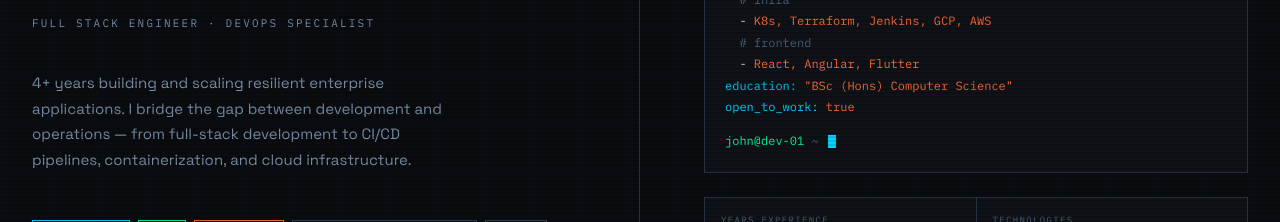
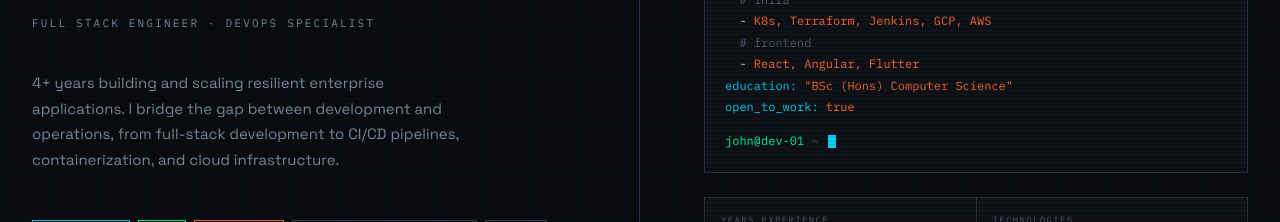
Before and after one commit to JohnNooney/nooney.dev, a React (Vite) app: page / in a window 1280 px wide. Shown: the part 312-534 px from the top of the page. Built offline with nearby package versions, Linux system fonts and the light colour scheme.

Commit message:
Fix punctuation

```diff
--- a/src/pages/Home.jsx
+++ b/src/pages/Home.jsx
@@ -29,7 +29,7 @@ export default function Home() {
         <div className="hero-title">Full Stack Engineer · DevOps Specialist</div>
         <p className="hero-desc">
           4+ years building and scaling resilient enterprise applications. I bridge the gap between
-          development and operations — from full-stack development to CI/CD pipelines,
+          development and operations, from full-stack development to CI/CD pipelines,
           containerization, and cloud infrastructure.
         </p>
         <div className="hero-tags">
```
